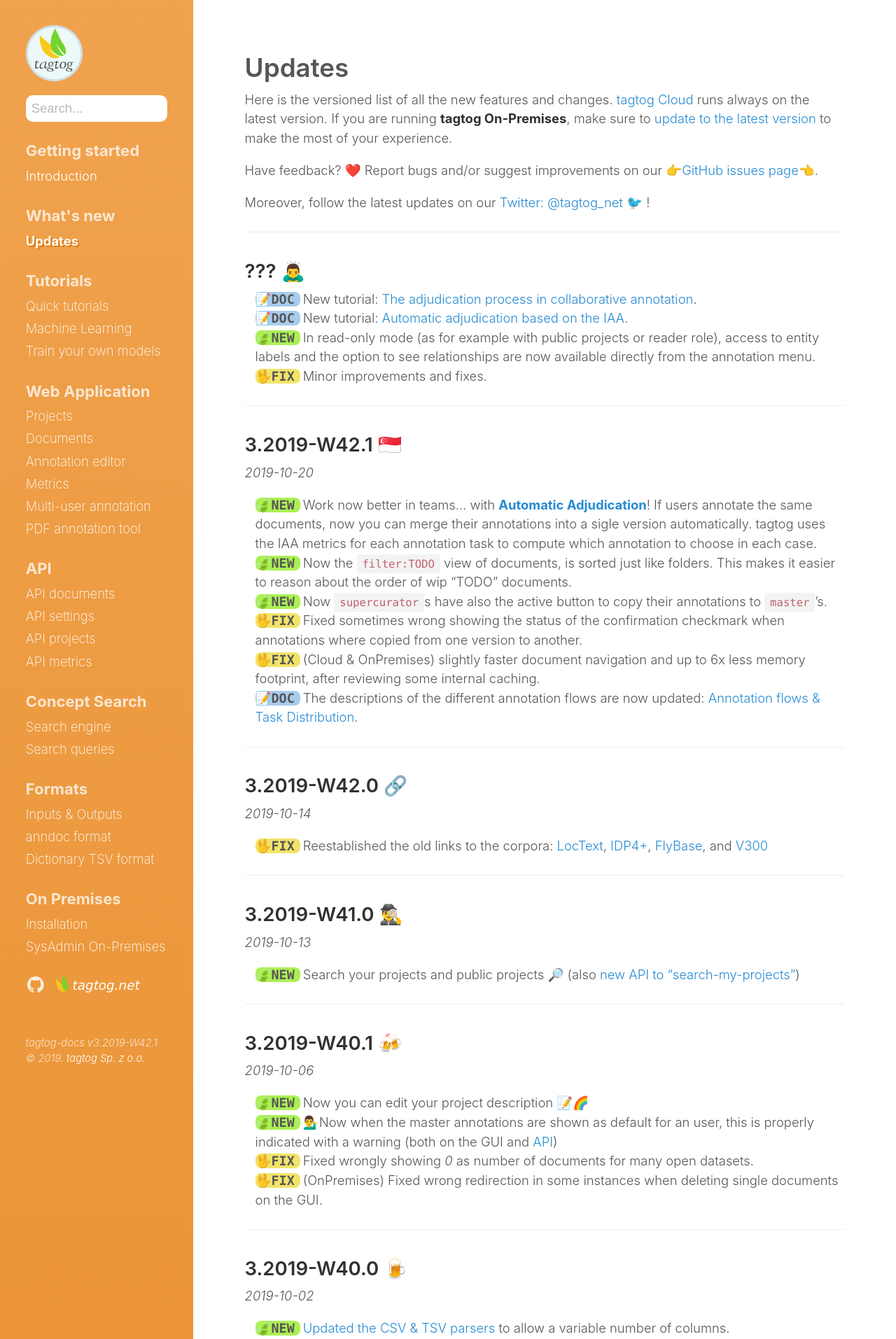
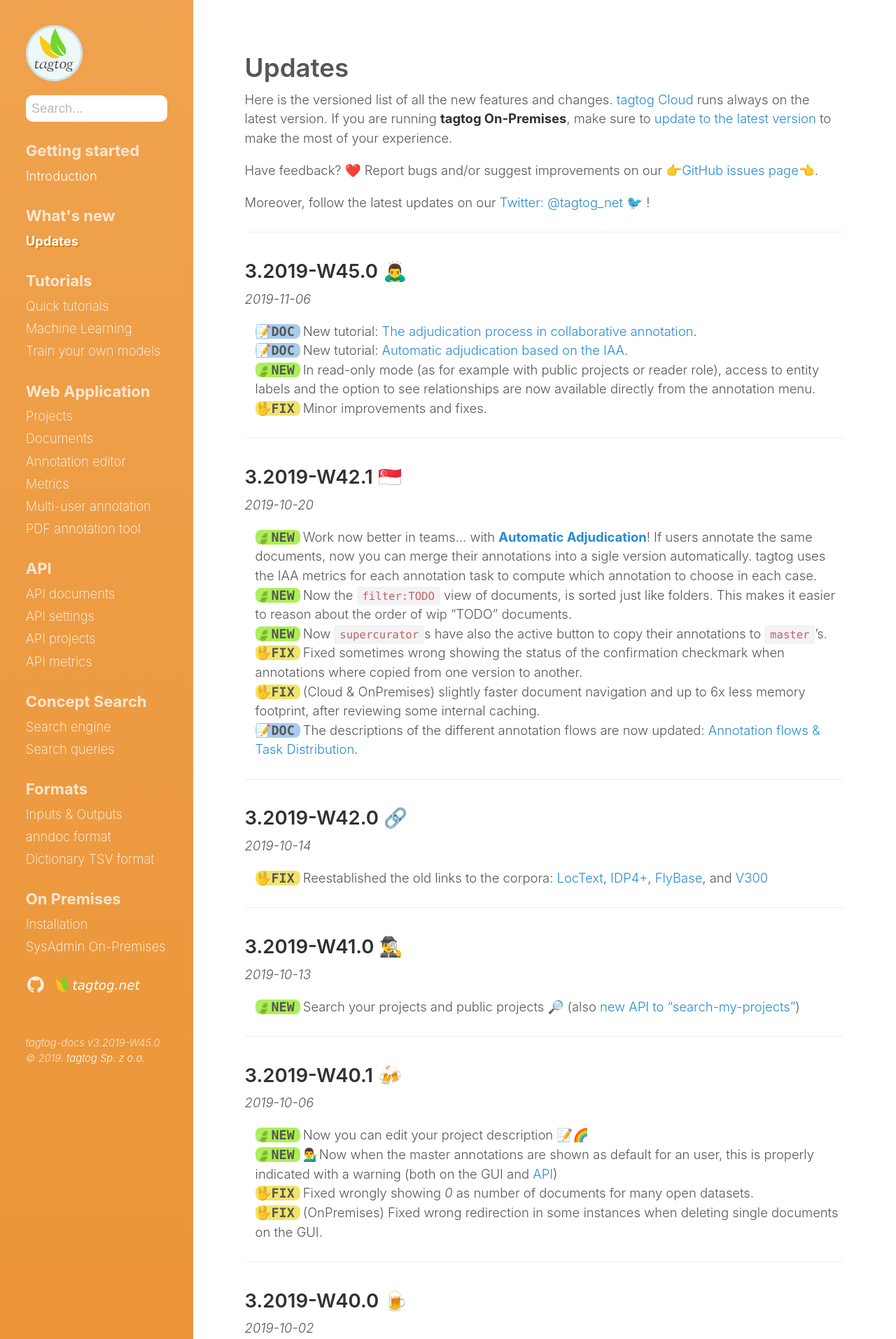
Before and after one commit to tagtogorg/tagtog-doc, a Jekyll site: the page built from updates.md, in a window 1280 px wide. Shown: the top 1913 px of the page at 70% size. Built offline with Jekyll 4.4.1, drawn with Linux system fonts in a browser that asks for light colours; nearby versions of some CDN libraries; emoji names are drawn with the system emoji font; some of the changed text lies outside the part shown.

Commit message:
Bump version: 3.2019-W45.0 🙇‍♂️

```diff
--- a/_config.yml
+++ b/_config.yml
@@ -71,7 +71,7 @@ plugins:
   - jemoji
 
 # Custom vars
-version: 3.2019-W42.1
+version: 3.2019-W45.0
 sidebar_home_link: true
 search_page: false
 # sidebar_blog_link:  '/blog'   # By default, your home page is your blog
--- a/updates.md
+++ b/updates.md
@@ -14,7 +14,8 @@ Moreover, follow the latest updates on our [Twitter: @tagtog_net 🐦](https://t
 
 ---
 
-## ??? 🙇‍♂️
+## 3.2019-W45.0 🙇‍♂️
+_2019-11-06_
 
 <ul class="updates">
   <li class="doc"><span markdown="1">New tutorial: [The adjudication process in collaborative annotation](quick-tutorials.html#the-adjudication-process-in-collaborative-annotation).</span></li>
```
Also changed, not shown: 1 other file.
